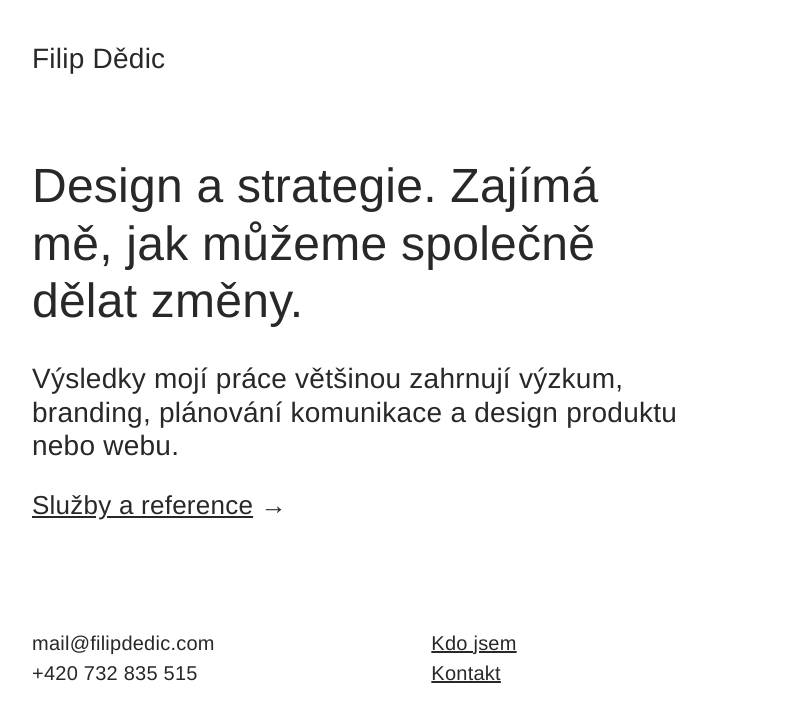
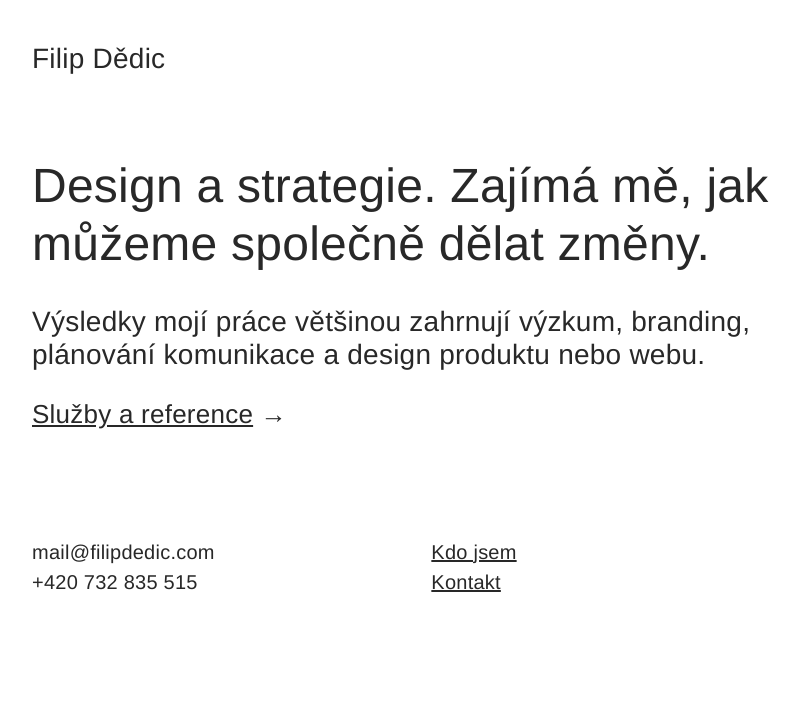
Before and after one commit to fdedic/fdedic.github.io, a Jekyll site: the page built from index.md, in a window 1280 px wide. Shown: the top 722 px of the page, without its empty margins (32-832 px from the left). Built offline with Jekyll 4.4.1, drawn with Linux system fonts in a browser that asks for light colours; nearby versions of some CDN libraries.

Commit message:
Update default.html

```diff
--- a/_layouts/default.html
+++ b/_layouts/default.html
@@ -6,7 +6,7 @@
 <section class="content">
   <div class="container">
     <div class="row">
-      <div class="seven columns">
+      <div class="eight columns">
 
         {{content}}
 
```
